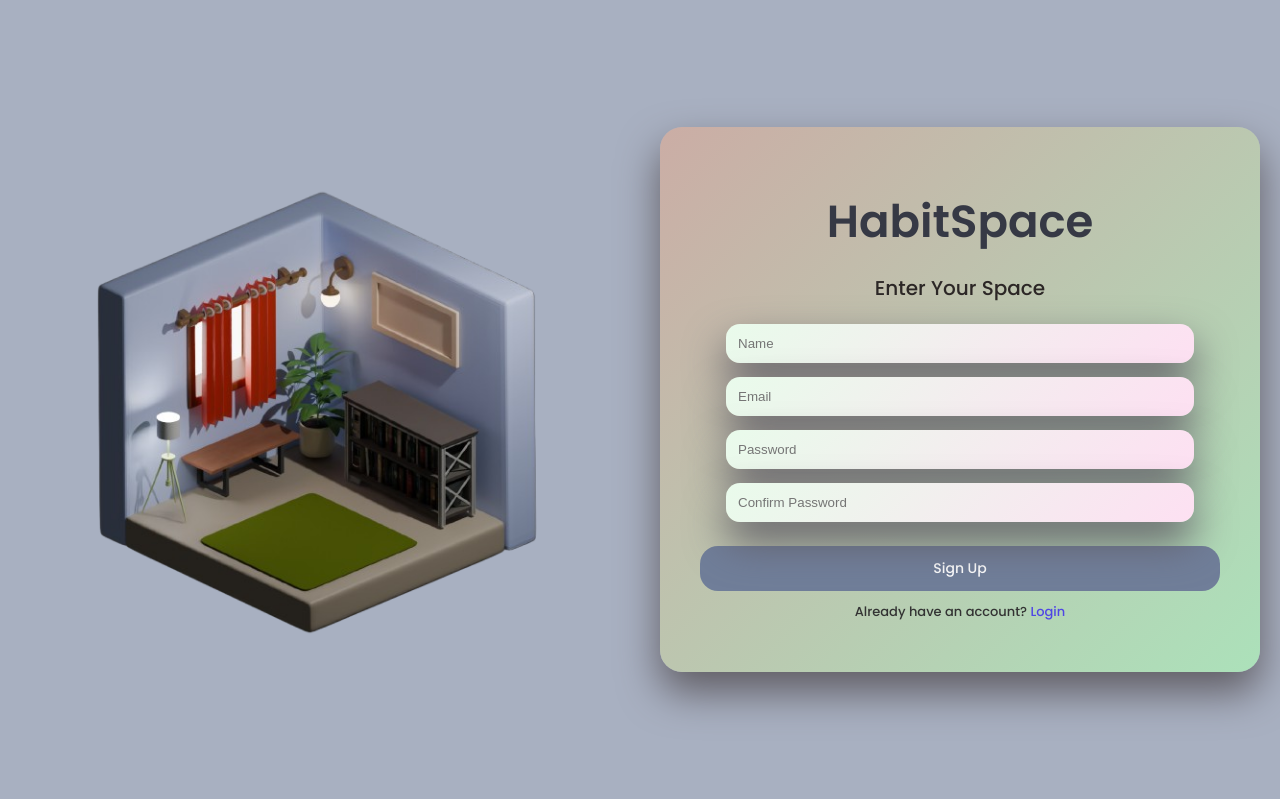
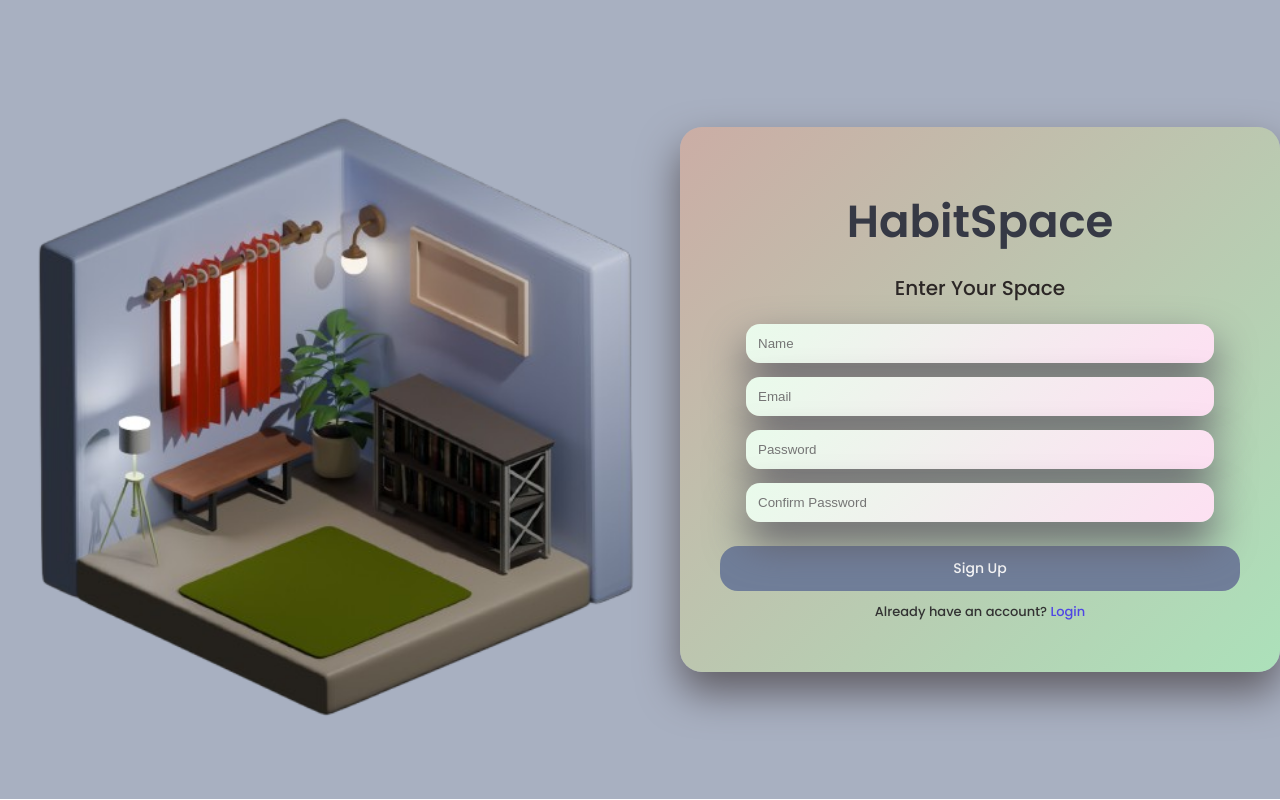
Before and after one commit to piyajalmi/HabitSpace, a React (Vite) app in the folder client/: page / in a window 1280 px wide. Built offline with nearby package versions, Linux system fonts and the light colour scheme.

Commit message:
auth frontend fixed

```diff
--- a/client/src/App.css
+++ b/client/src/App.css
@@ -68,11 +68,11 @@ body,
 
 /* Left image section */
 .auth-left {
-  flex: 1;
+  flex: 1.4;
+  /* more space */
   display: flex;
   align-items: center;
   justify-content: center;
-  pointer-events: none;
 }
 
 .auth-right,
@@ -83,11 +83,9 @@ body,
 }
 
 .room-image {
-   width: 100%;
+  width: 100%;
+  max-width: 650px;
   height: auto;
-  max-height: 60vh;
-  object-fit: contain;
-  pointer-events: none;
 }
 /* default = mobile */
 .room {
```
Also changed, not shown: 1 other file (tests, documents, lock files or other folders).
